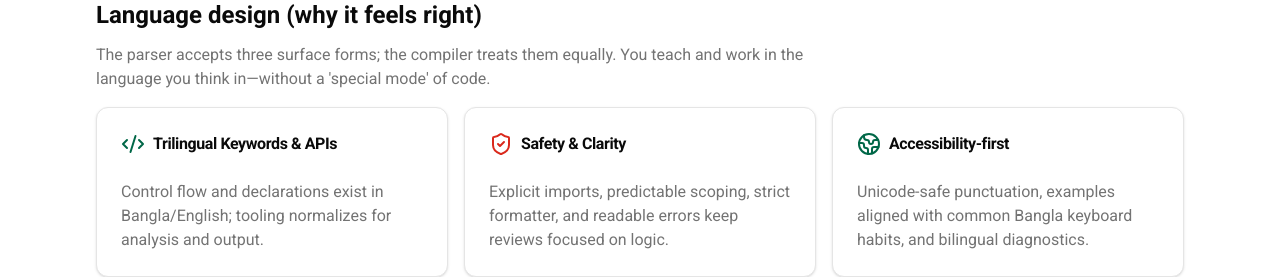
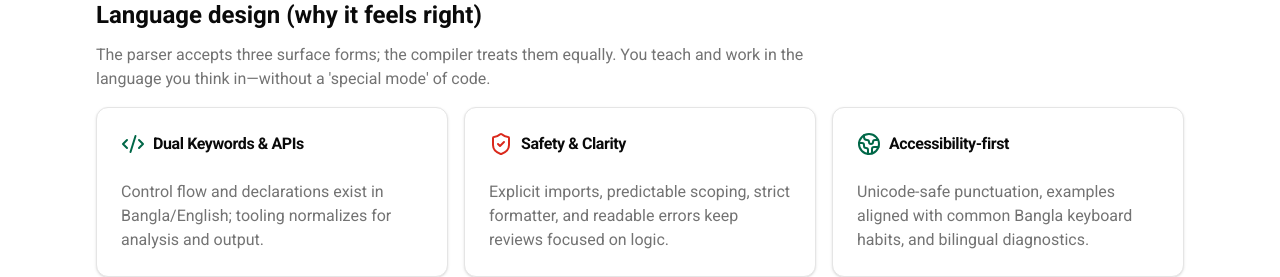
Before and after one commit to bnlang/bnl-web, a Next.js app: page /1/about in a window 1280 px wide. Shown: the part 2420-2697 px from the top of the page. Built offline with nearby package versions, Linux system fonts and the light colour scheme; no server answers.

Commit message:
update content

```diff
--- a/contents/learn/get-started/index.mdx
+++ b/contents/learn/get-started/index.mdx
@@ -86,7 +86,7 @@ In this documentation, you’ll find:
 
 ## পরিচিতি
 
-BNL একটি **ত্রিভাষিক প্রোগ্রামিং ল্যাঙ্গুয়েজ**। এখানে **বাংলা**, **ইংরেজি**, একসাথে ব্যবহার করা যায়।
+BNL একটি **দ্বিভাষিক প্রোগ্রামিং ল্যাঙ্গুয়েজ**। এখানে **বাংলা**, **ইংরেজি**, একসাথে ব্যবহার করা যায়।
 এটি তৈরি হয়েছে শিক্ষার্থী, শিক্ষক এবং ডেভেলপারদের জন্য যারা মাতৃভাষায় প্রোগ্রামিং শিখতে বা শেখাতে চান, কিন্তু আন্তর্জাতিক মানও বজায় রাখতে চান।
 
 ---
--- a/locales/bn/about.json
+++ b/locales/bn/about.json
@@ -137,7 +137,7 @@
         "lead": "পার্সার তিনটি রূপ গ্রহণ করে; কম্পাইলার সেগুলো সমানভাবে ব্যবহার করে। আপনি যেভাবে ভাবেন সেভাবেই শেখান এবং কাজ করুন—কোনো 'বিশেষ মোড' কোড ছাড়াই।",
         "cards": [
             {
-                "title": "ত্রিভাষিক কীওয়ার্ড এবং API",
+                "title": "দ্বিভাষিক কীওয়ার্ড এবং API",
                 "body": "কন্ট্রোল ফ্লো এবং ঘোষণা বাংলায়/ইংরেজিতে বিদ্যমান; টুলিং বিশ্লেষণ এবং আউটপুটের জন্য স্বাভাবিক করে।"
             },
             {
--- a/locales/bn/home.json
+++ b/locales/bn/home.json
@@ -15,7 +15,7 @@
         "signals": {
             "stableCore": "স্থিতিশীল কোর",
             "versionedReleases": "সংস্করণভিত্তিক রিলিজ",
-            "trilingual": "ত্রিভাষিক নকশা"
+            "trilingual": "দ্বিভাষিক নকশা"
         }
     },
     "stats": {
@@ -56,7 +56,7 @@
         ],
         "kickers": {
             "languageFirst": "ভাষা-প্রথম",
-            "trilingual": "ত্রিভাষিক সিনট্যাক্স",
+            "trilingual": "দ্বিভাষিক সিনট্যাক্স",
             "tooling": "আধুনিক টুলচেইন",
             "runtime": "পরিচিত অ্যাসিঙ্ক মডেল",
             "prod": "প্রোডাকশন-রেডি",
@@ -78,8 +78,8 @@
             },
             {
                 "icon": "Languages",
-                "kicker": "ত্রিভাষিক সিনট্যাক্স",
-                "title": "ত্রিভাষিক সিনট্যাক্স",
+                "kicker": "দ্বিভাষিক সিনট্যাক্স",
+                "title": "দ্বিভাষিক সিনট্যাক্স",
                 "body": "English বা বাংলা যেটিতে স্বাচ্ছন্দ্য, সেটিতেই লিখুন; টুলিং ও স্পষ্টতায় কোনো ঘাটতি নেই। শিক্ষার্থীদের শেখানো থেকে পেশাদারদের সাথে কাজ—সবখানেই স্বাভাবিক।",
                 "points": [
                     "মিশ্র-ভাষার আইডেন্টিফায়ার ও কীওয়ার্ড",
@@ -174,7 +174,7 @@
         "cta_secondary": "বিস্তারিত দেখুন",
         "blocks": {
             "trilingual": {
-                "title": "ত্রিভাষিক সিনট্যাক্স",
+                "title": "দ্বিভাষিক সিনট্যাক্স",
                 "body": "বাংলা, বা English—যেটি আপনার কাছে সবচেয়ে স্বাভাবিক—সেটিতেই লিখুন; কম্পাইলার ও টুলিং একে একটি পূর্বানুমানযোগ্য ভাষা হিসেবেই ধরে।",
                 "labels": {
                     "bn": "বাংলা",
--- a/locales/en/about.json
+++ b/locales/en/about.json
@@ -137,7 +137,7 @@
         "lead": "The parser accepts three surface forms; the compiler treats them equally. You teach and work in the language you think in—without a 'special mode' of code.",
         "cards": [
             {
-                "title": "Trilingual Keywords & APIs",
+                "title": "Dual Keywords & APIs",
                 "body": "Control flow and declarations exist in Bangla/English; tooling normalizes for analysis and output."
             },
             {
--- a/locales/en/home.json
+++ b/locales/en/home.json
@@ -15,7 +15,7 @@
         "signals": {
             "stableCore": "Stable core",
             "versionedReleases": "Versioned releases",
-            "trilingual": "Trilingual by design"
+            "trilingual": "Dual by design"
         }
     },
     "stats": {
@@ -56,7 +56,7 @@
         ],
         "kickers": {
             "languageFirst": "Language-first",
-            "trilingual": "Trilingual Syntax",
+            "trilingual": "Dual Syntax",
             "tooling": "Modern Toolchain",
             "runtime": "Familiar Async Model",
             "prod": "Production Ready",
@@ -78,8 +78,8 @@
             },
             {
                 "icon": "Languages",
-                "kicker": "Trilingual Syntax",
-                "title": "Trilingual Syntax",
+                "kicker": "Dual Syntax",
+                "title": "Dual Syntax",
                 "body": "Switch between English and বাংলা without losing clarity or tooling support. Teach beginners or work with pros in the language that feels natural.",
                 "points": [
                     "Mixed-language identifiers & keywords",
@@ -174,7 +174,7 @@
         "cta_secondary": "See details",
         "blocks": {
             "trilingual": {
-                "title": "Trilingual Syntax",
+                "title": "Dual Syntax",
                 "body": "Write in বাংলা or English—whichever feels most natural—while the compiler and tooling treat it as one predictable language.",
                 "labels": {
                     "bn": "বাংলা",
```
Also changed, not shown: 1 other file (tests, documents, lock files or other folders).
